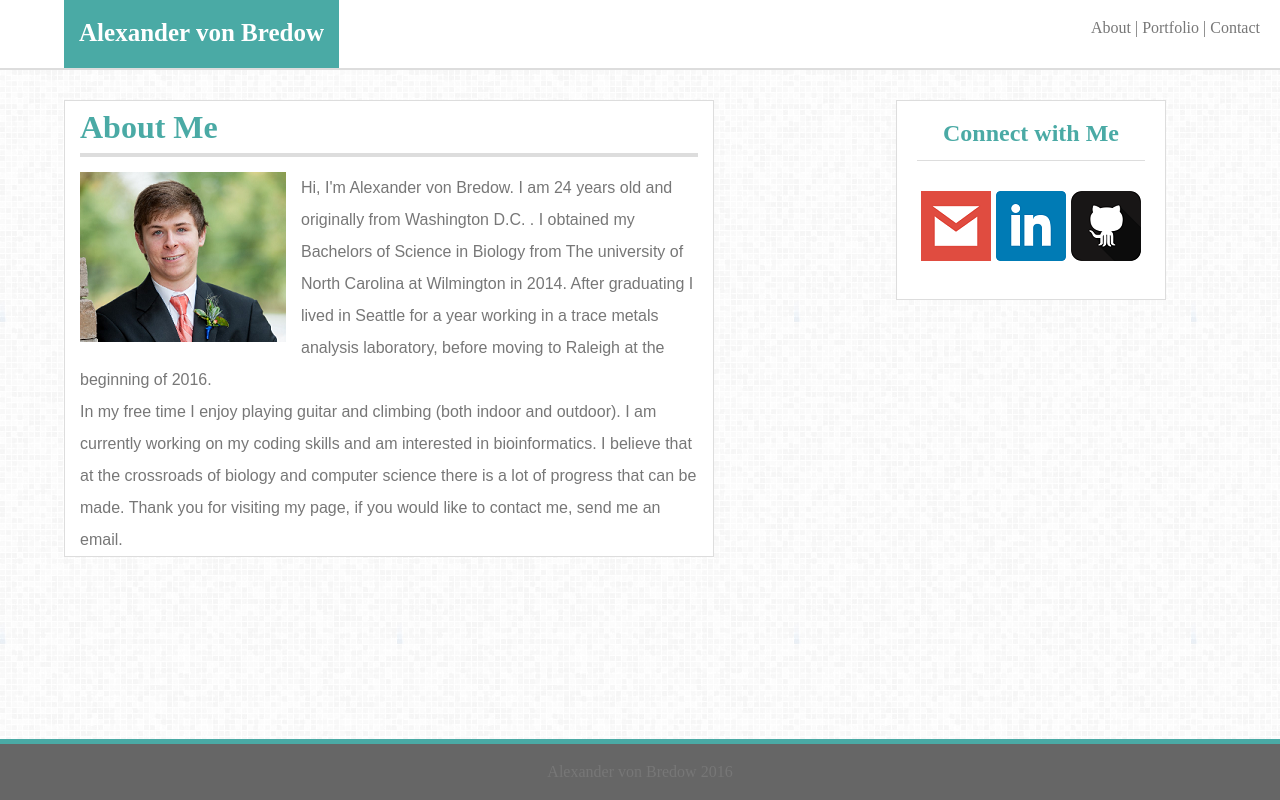
After one commit to Alexvb92/Basic-Portfolio, a PHP site: page /index.html in a window 1280 px wide. The commit adds this page. Run offline with PHP 8.4, Linux system fonts and the light colour scheme.

Commit message:
herokudebugging

```diff
--- /dev/null
+++ b/assets/css/index.css
@@ -0,0 +1,212 @@
+/* http://meyerweb.com/eric/tools/css/reset/
+   v2.0 | 20110126
+   License: none (public domain)
+*/
+
+html, body, div, span, applet, object, iframe,
+h1, h2, h3, h4, h5, h6, p, blockquote, pre,
+a, abbr, acronym, address, big, cite, code,
+del, dfn, em, img, ins, kbd, q, s, samp,
+small, strike, strong, sub, sup, tt, var,
+b, u, i, center,
+dl, dt, dd, ol, ul, li,
+fieldset, form, label, legend,
+table, caption, tbody, tfoot, thead, tr, th, td,
+article, aside, canvas, details, embed,
+figure, figcaption, footer, header, hgroup,
+menu, nav, output, ruby, section, summary,
+time, mark, audio, video {
+	margin: 0;
+	padding: 0;
+	border: 0;
+	font-size: 100%;
+	font: inherit;
+	vertical-align: baseline;
+}
+/* HTML5 display-role reset for older browsers */
+article, aside, details, figcaption, figure,
+footer, header, hgroup, menu, nav, section {
+	display: block;
+}
+body {
+	line-height: 1;
+}
+ol, ul {
+	list-style: none;
+}
+blockquote, q {
+	quotes: none;
+}
+blockquote:before, blockquote:after,
+q:before, q:after {
+	content: '';
+	content: none;
+}
+table {
+	border-collapse: collapse;
+	border-spacing: 0;
+}
+
+body {
+	width: 960px;
+	clear: both;
+	background-image: url("../images/grey.png") ;
+
+	}
+h1 {
+	color: #4aaaa5;
+	font-family: serif;
+	font-size: 32px;
+	margin-bottom: 10px;
+	margin-top: 10px;
+	font-weight: bold;
+}
+
+<
+hr {
+	color: #777777;
+}
+
+* {
+  box-sizing: border-box;
+}
+
+
+section {
+
+	  background-color: #eee;
+	  width: 100%;
+
+ }
+
+ .hr1 {
+
+ 	width: 100%;
+ 	height: 1px;
+ 	background-color: #dddddd;
+ 	margin-top: 15px;
+ 	margin-bottom: 30px;
+
+
+}
+
+ .hr2 {
+
+ 	background-color: #dddddd;
+ 	width: 100%;
+ 	height: 4px;
+ 	margin-bottom: 15px;
+
+	}
+
+.image1 {
+	float: left;
+	margin-right: 15px;
+}
+
+.image2 {
+	float: left;
+	width: 70px;
+	height: 70px;
+	margin-left: 4px;
+
+}
+
+.image3 {
+	float: left;
+	width: 70px;
+	height: 70px;
+	margin-right: 5px;
+	margin-left: 5px;
+}
+
+.image4{
+	float: left;
+	width: 70px;
+	height: 70px;
+	}
+
+.your-name {
+	padding:  10px;
+	background-color: #4aaaa5;
+	color: white;
+	font-size: 25px;
+	font-weight: bolder;
+	float: left;
+	width: 275px;
+	height: 68px;
+	position: absolute;
+	top: 0px;
+	margin-left: 5%;
+	z-index: 2;
+	font-family: serif;
+	text-align: center;
+	padding-top: 20px;
+	}
+
+
+
+.about-portfolio-contact {
+	padding:  20px;
+	background-color: #ffffff;
+	color: #777777;
+	float: left;
+	width: 100%;
+	height: 70px;
+	position: absolute;
+	top: 0px;
+	right: 0px;
+	text-align: right;
+	border-bottom:  2px solid #dddddd;
+	}
+
+.connect-with-me {
+	padding:  20px;
+	background-color: white;
+	color: white;
+	width: 270px;
+	height: 200px;
+	position: absolute;
+	clear: both;
+	top: 100px;
+	margin-left: 70%;
+	color: #4aaaa5;
+	border: 1px solid #dddddd;
+	font-weight: bolder;
+	text-align: center;
+	font-family: serif;
+	font-size: 24px;
+
+}
+
+.paragraph {
+
+	width: 650px;
+	position: absolute;
+	top: 100px;
+	margin-right: 60%;
+	margin-left: 5%;
+	clear: all;
+	color: #777777;
+	background-color: #ffffff;
+	border: 1px solid #dddddd;
+	padding-left: 15px;
+	font-family: arial;
+	padding-right: 15px;
+	line-height: 2em;
+
+}
+
+footer {
+  background: #666666;
+  padding: 20px;
+  clear: both;
+  position: absolute;
+  margin-top: 960px;
+  width: 100%;
+  left: 0px;
+  bottom: 0px;
+  border-top: 5px solid #4aaaa5;
+  color: #777777;
+  text-align: center;
+}
--- /dev/null
+++ b/index.html
@@ -0,0 +1,45 @@
+<!DOCTYPE html>
+<html>
+	<body>
+		<link rel="stylesheet" type="text/css" href="assets/css/index.css">
+
+		<div class="your-name">
+			 Alexander von Bredow
+		</div>
+
+		<div class="about-portfolio-contact">
+			 About | Portfolio | Contact
+		</div>
+
+		<div class="connect-with-me">
+			Connect with Me
+			<div class="hr1"></div>
+			<div class="image2">
+				<a href="mailto:alvb92@gmail.com">
+					<img src="assets/images/gmail.png">
+				</a>
+			</div>
+			<div class="image3">
+				<a href="https://www.linkedin.com/in/alexander-von-bredow-783885a9">
+					<img src="assets/images/square-linkedin.png">
+				</a>
+			</div>
+			<div class="image4">
+				<a href="https://github.com/Alexvb92">
+					<img src="assets/images/github.png">
+				</a>
+			</div>
+		</div>
+
+		<div class="paragraph">
+			<h1>About Me</h1>
+			<div class="hr2"></div>
+			<div class="image1"><img src="assets/images/me.png" align:="top"></div>
+			<p>Hi, I'm Alexander von Bredow. I am 24 years old and originally from Washington D.C. . I obtained my Bachelors of Science in Biology from The university of North Carolina at Wilmington in 2014. After graduating I lived in Seattle for a year working in a trace metals analysis laboratory, before moving to Raleigh at the beginning of 2016. </p>
+
+			<p>In my free time I enjoy playing guitar and climbing (both indoor and outdoor). I am currently working on my coding skills and am interested in bioinformatics. I believe that at the crossroads of biology and computer science there is a lot of progress that can be made. Thank you for visiting my page, if you would like to contact me, send me an email. </p>
+	</div>
+
+	<footer> Alexander von Bredow 2016  </footer>
+
+	</body>
--- a/index.php
+++ b/index.php
@@ -1 +1 @@
-<?php include_once("Basic-Portfolio/index.html"); ?>
+<?php include_once("index.html"); ?>
```
Also changed, not shown: contact.html (added, +45 -0 lines), portfolio.html (added, +45 -0 lines), assets/images/github.png (added), assets/images/gmail.png (added), assets/images/grey.png (added), assets/images/me.png (added), assets/images/square-linkedin.png (added).
